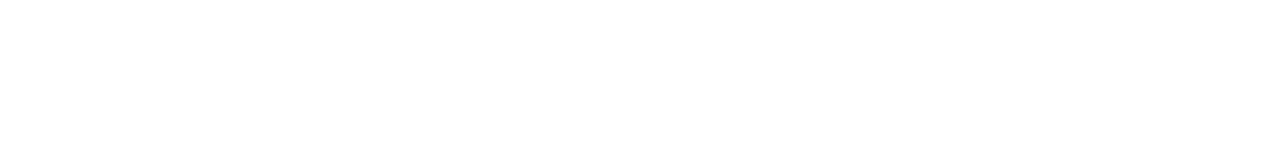
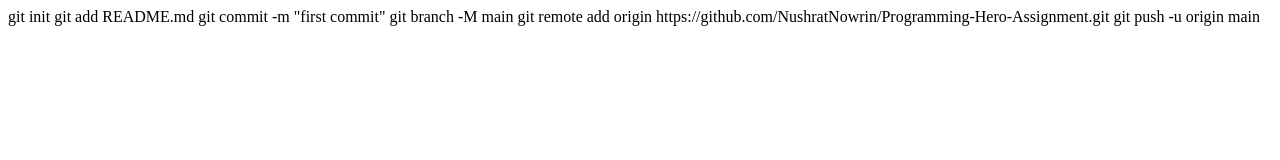
Before and after one commit to NushratNowrin/Programming-Hero-Assignment, a plain HTML site: page index.html in a window 1280 px wide. Drawn offline with Linux system fonts and the light colour scheme.

```diff
--- a/index.html
+++ b/index.html
@@ -7,6 +7,11 @@
     <title>Assignment</title>
 </head>
 <body>
-
+    git init
+git add README.md
+git commit -m "first commit"
+git branch -M main
+git remote add origin https://github.com/NushratNowrin/Programming-Hero-Assignment.git
+git push -u origin main
 </body>
 </html>
```
